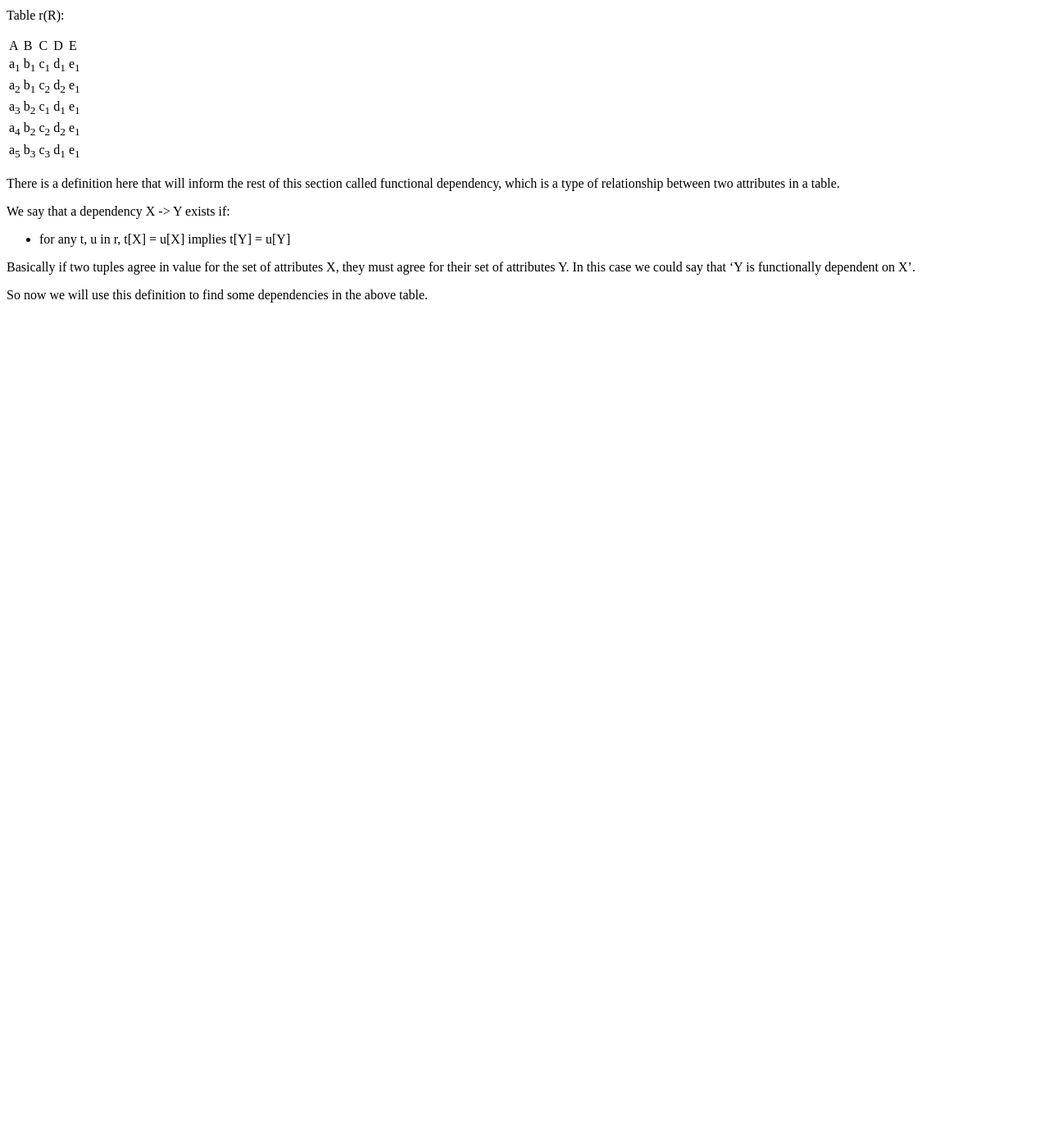
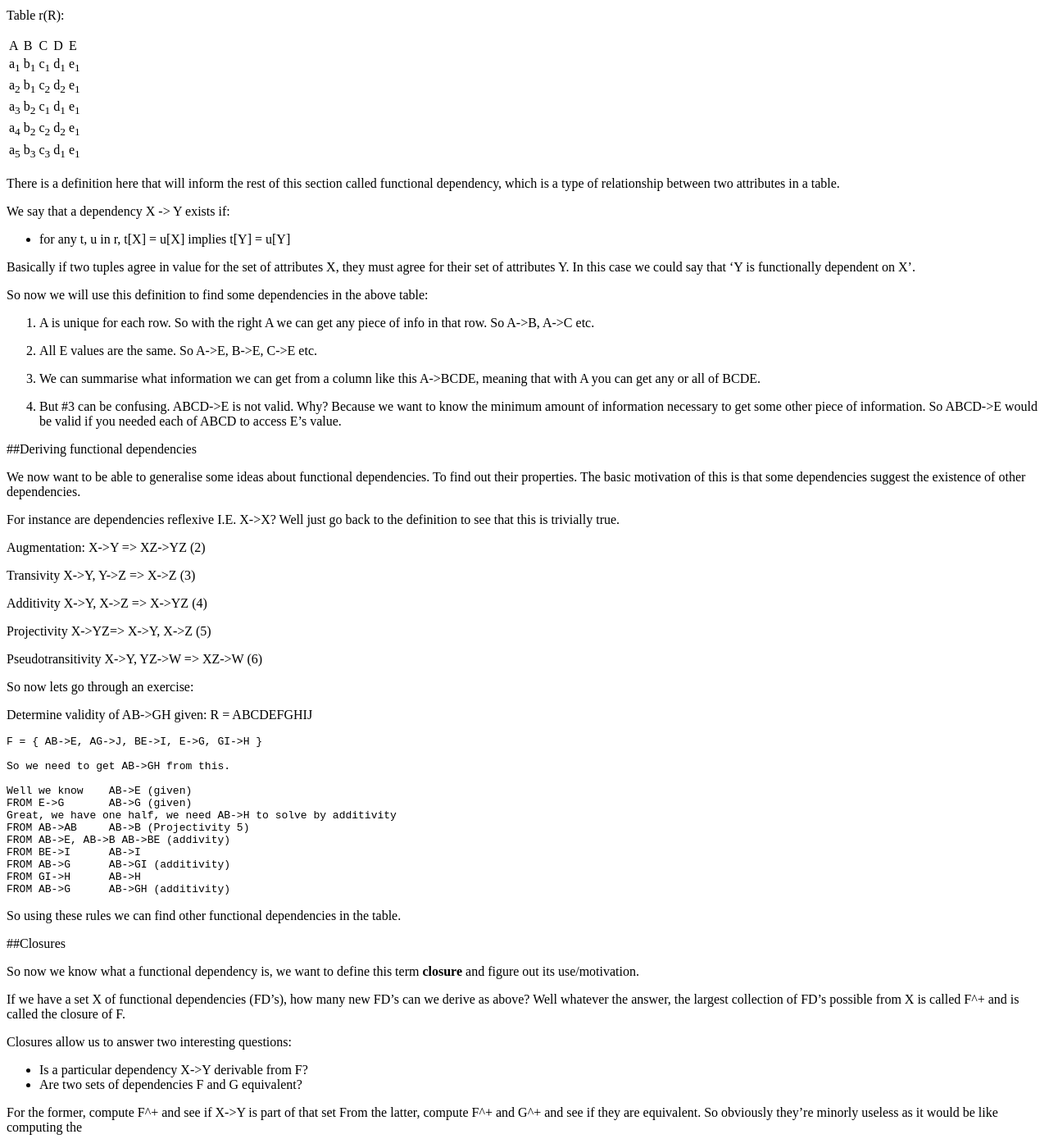
Before and after one commit to mldelaney94/mldelaney94.github.io, a Jekyll site: the page built from _posts/2019-03-26-closures-SQL.markdown, in a window 1280 px wide and 1400 px high, scrolled down 424 px. Shown: the whole window at 82% size. Built offline with Jekyll 4.4.1, drawn with Linux system fonts in a browser that asks for light colours; our own code applies the rules of GitHub Pages for plain Markdown files; before the commit the page ends 900 px from its top, so only the background shows below that.

Commit message:
database schema dependency post

```diff
--- a/_posts/2019-03-26-closures-SQL.markdown
+++ b/_posts/2019-03-26-closures-SQL.markdown
@@ -31,4 +31,63 @@ We say that a dependency X -> Y exists if:
 
 Basically if two tuples agree in value for the set of attributes X, they must agree for their set of attributes Y. In this case we could say that 'Y is functionally dependent on X'.
 
-So now we will use this definition to find some dependencies in the above table.
+So now we will use this definition to find some dependencies in the above table:
+
+1. A is unique for each row. So with the right A we can get any piece of info in that row. So A->B, A->C etc.
+
+2. All E values are the same. So A->E, B->E, C->E etc.
+
+3. We can summarise what information we can get from a column like this A->BCDE, meaning that with A you can get any or all of BCDE.
+
+4. But #3 can be confusing. ABCD->E is not valid. Why? Because we want to know the minimum amount of information necessary to get some other piece of information. So ABCD->E would be valid if you needed each of ABCD to access E's value.
+
+##Deriving functional dependencies
+
+We now want to be able to generalise some ideas about functional dependencies. To find out their properties. The basic motivation of this is that some dependencies suggest the existence of other dependencies.
+
+For instance are dependencies reflexive I.E. X->X? Well just go back to the definition to see that this is trivially true.
+
+Augmentation: X->Y => XZ->YZ (2)
+
+Transivity X->Y, Y->Z => X->Z (3)
+
+Additivity X->Y, X->Z => X->YZ (4)
+
+Projectivity X->YZ=> X->Y, X->Z (5)
+
+Pseudotransitivity X->Y, YZ->W => XZ->W (6)
+
+So now lets go through an exercise:
+
+Determine validity of AB->GH given:
+		R = ABCDEFGHIJ
+
+	F = { AB->E, AG->J, BE->I, E->G, GI->H }
+
+	So we need to get AB->GH from this.
+
+	Well we know 	AB->E (given)
+	FROM E->G	AB->G (given)
+	Great, we have one half, we need AB->H to solve by additivity
+	FROM AB->AB 	AB->B (Projectivity 5)
+	FROM AB->E, AB->B AB->BE (addivity)
+	FROM BE->I	AB->I
+	FROM AB->G	AB->GI (additivity)
+	FROM GI->H	AB->H
+	FROM AB->G	AB->GH (additivity)
+
+So using these rules we can find other functional dependencies in the table.
+
+##Closures
+
+So now we know what a functional dependency is, we want to define this term **closure** and figure out its use/motivation.
+
+If we have a set X of functional dependencies (FD's), how many new FD's can we derive as above? Well whatever the answer, the largest collection of FD's possible from X is called F^+ and is called the closure of F.
+
+Closures allow us to answer two interesting questions:
+
+* Is a particular dependency X->Y derivable from F?
+* Are two sets of dependencies F and G equivalent?
+
+For the former, compute F^+ and see if X->Y is part of that set
+From the latter, compute F^+ and G^+ and see if they are equivalent. So obviously they're minorly useless as it would be like computing the
```
